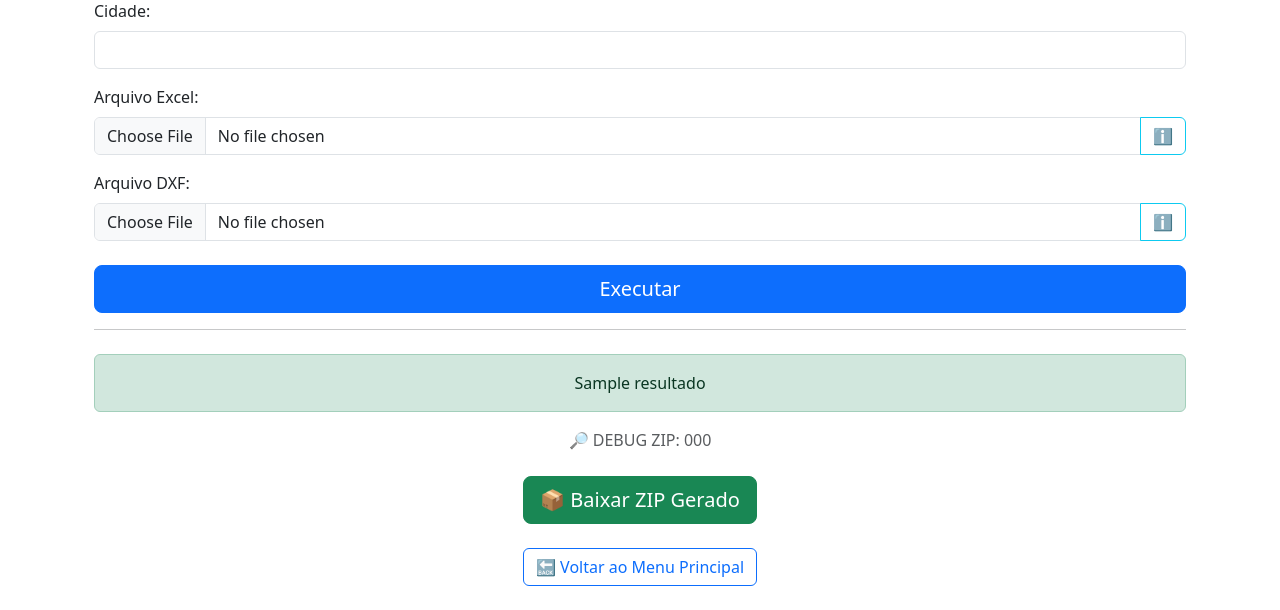
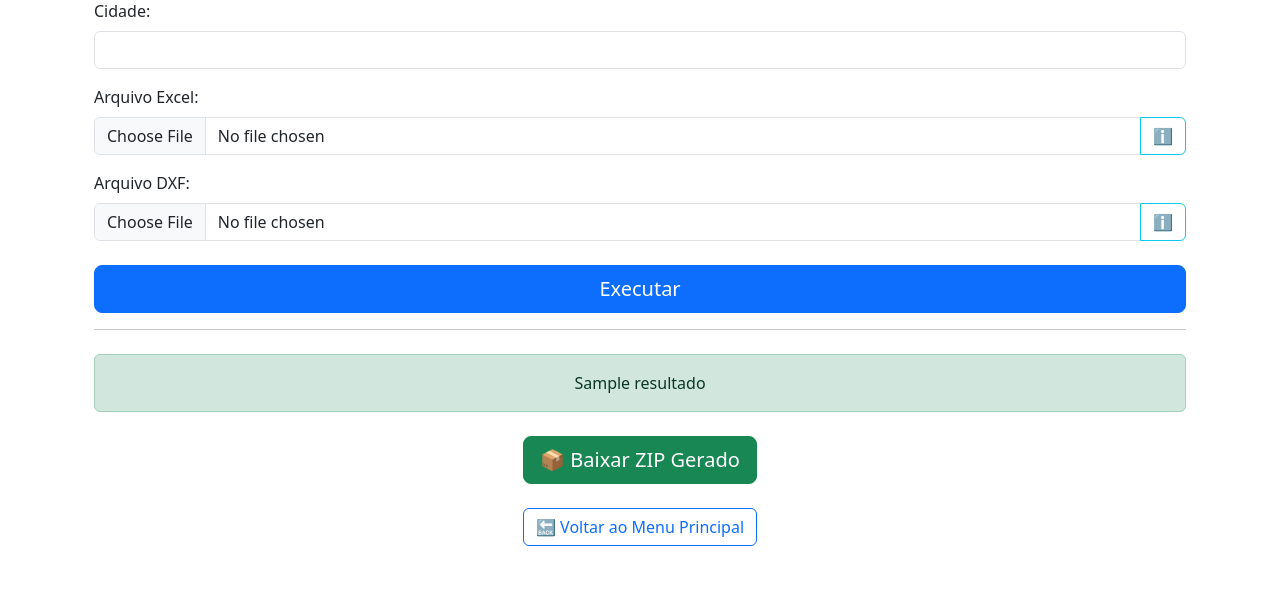
Before and after one commit to Paulo425/modulos-na-web, a Flask app: template templates/formulario_AZIMUTE_AZ.html in a window 1280 px wide. Shown: the part 195-805 px from the top of the page. After the commit the page ends 741 px from the top, so only its background shows below. Run offline with Flask 3, Linux system fonts and the light colour scheme; the visitor is signed in with stand-in values (Sample User, id 1); the template is opened without the code that fills it: most values are stand-ins (such as "Sample title", 1, 10 or a date in 2020).

Commit message:
ATUALIZAÇÃO GERAL MODULO AZIMUTE_AZ

```diff
--- a/executaveis_azimute_az/main.py
+++ b/executaveis_azimute_az/main.py
@@ -8,7 +8,8 @@ from compactar_arquivos import main_compactar_arquivos
 import shutil
 
 # ✅ 1. Caminho base
-BASE_DIR = os.path.abspath(os.path.dirname(__file__))
+BASE_DIR = os.path.abspath(os.path.join(os.path.dirname(__file__), '..'))
+
 
 # ✅ 2. Pastas públicas
 CAMINHO_PUBLICO = os.path.join(BASE_DIR, 'static', 'arquivos')
--- a/templates/formulario_AZIMUTE_AZ.html
+++ b/templates/formulario_AZIMUTE_AZ.html
@@ -90,14 +90,13 @@
     {% endif %}
 
     {% if zip_download %}
-    <p class="text-muted text-center">🔎 DEBUG ZIP: {{ zip_download }}</p>
     <div class="mt-4 text-center">
         <a href="{{ url_for('download_zip', filename=zip_download) }}" class="btn btn-success btn-lg">
             📦 Baixar ZIP Gerado
         </a>
     </div>
 {% else %}
-    <p class="text-danger text-center">⚠️ Nenhum ZIP detectado para download.</p>
+    <p class="text-danger text-center mt-3">⚠️ Nenhum ZIP detectado para download.</p>
 {% endif %}
 
 
```
